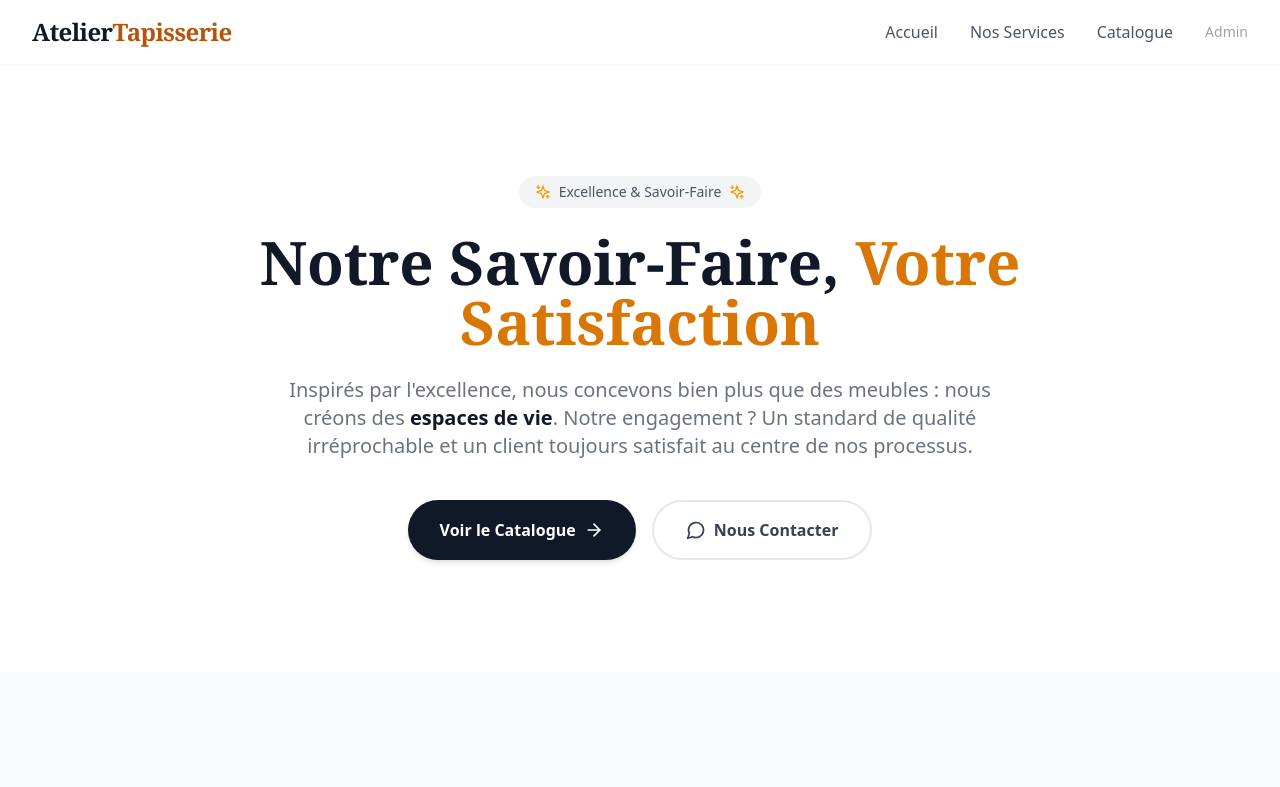
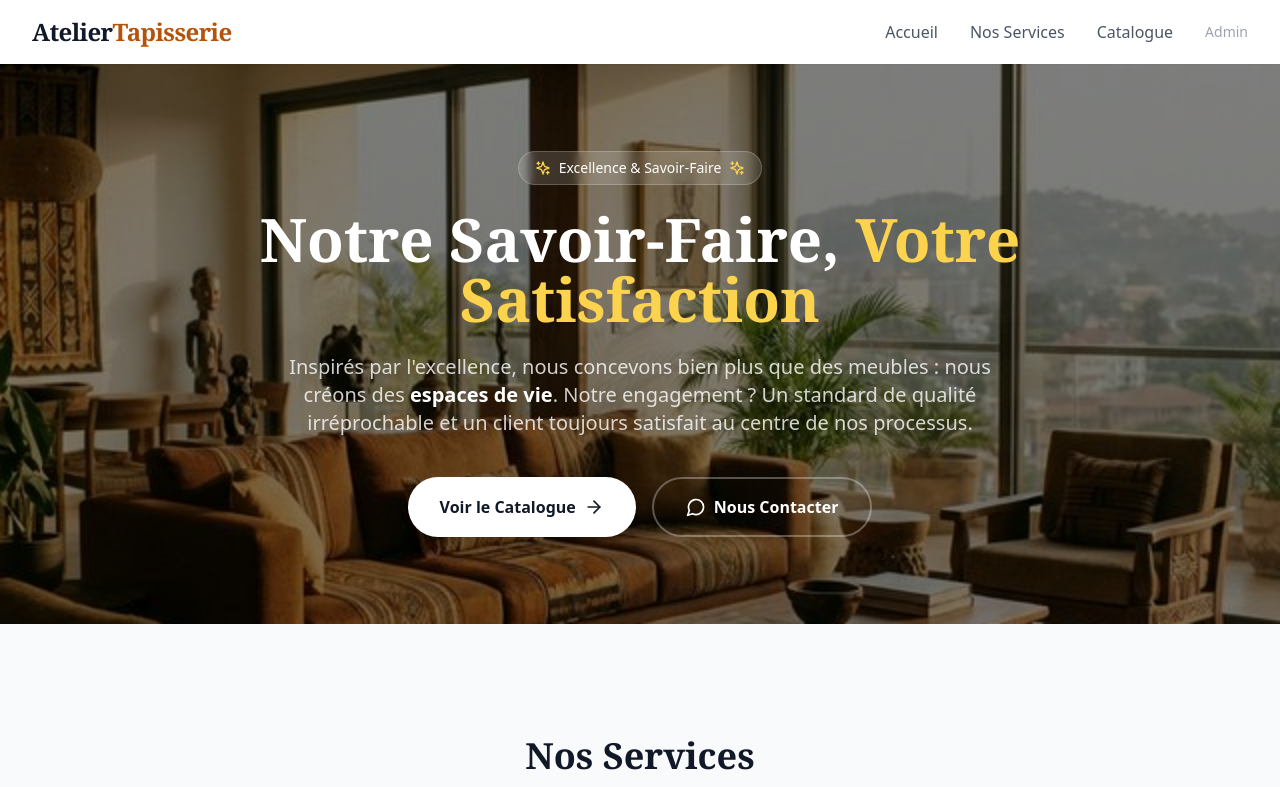
Before and after one commit to fyls237/atelier-tapisserie-, a React (Vite) app in the folder frontend/: page /services in a window 1280 px wide. Shown: the top 787 px of the page. Built offline with nearby package versions, Linux system fonts and the light colour scheme.

Commit message:
feat(ux/ui): add backgound image in service page

```diff
--- a/frontend/src/pages/Services.jsx
+++ b/frontend/src/pages/Services.jsx
@@ -72,22 +72,38 @@ export default function Services() {
             {/* ══════════════════════════════════════════════
                 SECTION HERO — L'esprit de l'entreprise
             ══════════════════════════════════════════════ */}
-            <section className="py-20 md:py-28 bg-white">
-                <div className="max-w-4xl mx-auto px-4 sm:px-6 lg:px-8 text-center">
-                    <span className="inline-flex items-center gap-2 bg-gray-100 text-gray-600 text-sm font-medium px-4 py-1.5 rounded-full mb-6">
-                        <Sparkles size={16} className="text-amber-500" />
+            <section className="relative min-h-[70vh] flex items-center justify-center overflow-hidden">
+                {/* Background image — même image que la page Home */}
+                <div
+                    className="absolute inset-0 w-full h-full bg-gradient-to-br from-slate-900 via-slate-800 to-amber-900"
+                    aria-hidden="true"
+                />
+                <img
+                    src="/hero-home.png"
+                    alt="Atelier tapisserie"
+                    className="absolute inset-0 w-full h-full object-cover"
+                    loading="eager"
+                    onError={(e) => {
+                        e.currentTarget.style.display = 'none';
+                    }}
+                />
+                <div className="absolute inset-0 bg-black/50"></div>
+
+                <div className="relative z-10 max-w-4xl mx-auto px-4 sm:px-6 lg:px-8 text-center text-white">
+                    <span className="inline-flex items-center gap-2 bg-white/15 backdrop-blur-sm text-white text-sm font-medium px-4 py-1.5 rounded-full mb-6 border border-white/20">
+                        <Sparkles size={16} className="text-amber-300" />
                         Excellence & Savoir-Faire
-                        <Sparkles size={16} className="text-amber-500" />
+                        <Sparkles size={16} className="text-amber-300" />
                     </span>
 
-                    <h1 className="text-4xl md:text-5xl lg:text-6xl font-bold font-serif mb-6 leading-tight text-gray-900">
+                    <h1 className="text-4xl md:text-5xl lg:text-6xl font-bold font-serif mb-6 leading-tight">
                         Notre Savoir-Faire,{' '}
-                        <span className="text-amber-600">Votre Satisfaction</span>
+                        <span className="text-amber-300">Votre Satisfaction</span>
                     </h1>
 
-                    <p className="text-lg md:text-xl text-gray-500 max-w-3xl mx-auto mb-10 leading-relaxed">
+                    <p className="text-lg md:text-xl text-white/80 max-w-3xl mx-auto mb-10 leading-relaxed">
                         Inspirés par l'excellence, nous concevons bien plus que des meubles&nbsp;:
-                        nous créons des <strong className="text-gray-900">espaces de vie</strong>.
+                        nous créons des <strong className="text-white">espaces de vie</strong>.
                         Notre engagement&nbsp;? Un standard de qualité irréprochable et un client
                         toujours satisfait au centre de nos processus.
                     </p>
@@ -95,7 +111,7 @@ export default function Services() {
                     <div className="flex flex-col sm:flex-row gap-4 justify-center">
                         <Link
                             to="/catalogue"
-                            className="inline-flex items-center justify-center px-8 py-4 bg-gray-900 text-white font-semibold rounded-full hover:bg-gray-800 transition-all shadow-md hover:shadow-lg transform hover:-translate-y-0.5 text-base"
+                            className="inline-flex items-center justify-center px-8 py-4 bg-white text-gray-900 font-semibold rounded-full hover:bg-amber-50 transition-all shadow-lg hover:shadow-xl transform hover:-translate-y-0.5 text-base"
                         >
                             Voir le Catalogue
                             <ArrowRight className="ml-2 w-5 h-5" />
@@ -104,7 +120,7 @@ export default function Services() {
                             href={WHATSAPP_URL}
                             target="_blank"
                             rel="noopener noreferrer"
-                            className="inline-flex items-center justify-center px-8 py-4 border-2 border-gray-200 text-gray-700 font-semibold rounded-full hover:bg-gray-50 transition-all text-base"
+                            className="inline-flex items-center justify-center px-8 py-4 border-2 border-white/30 text-white font-semibold rounded-full hover:bg-white/10 transition-all text-base"
                         >
                             <MessageCircle className="mr-2 w-5 h-5" />
                             Nous Contacter
```
